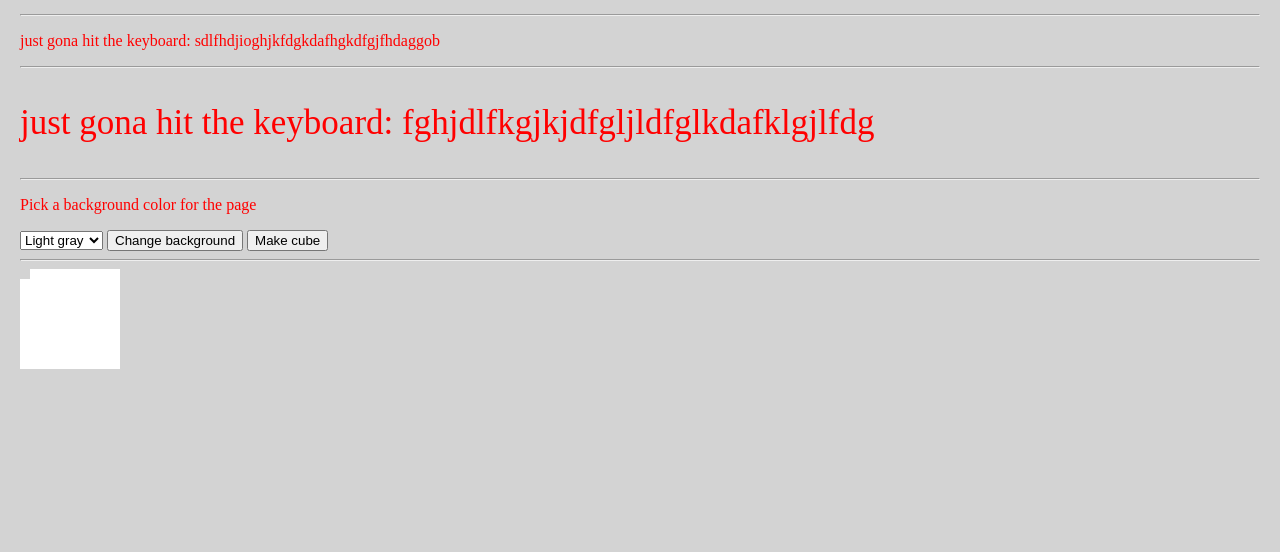
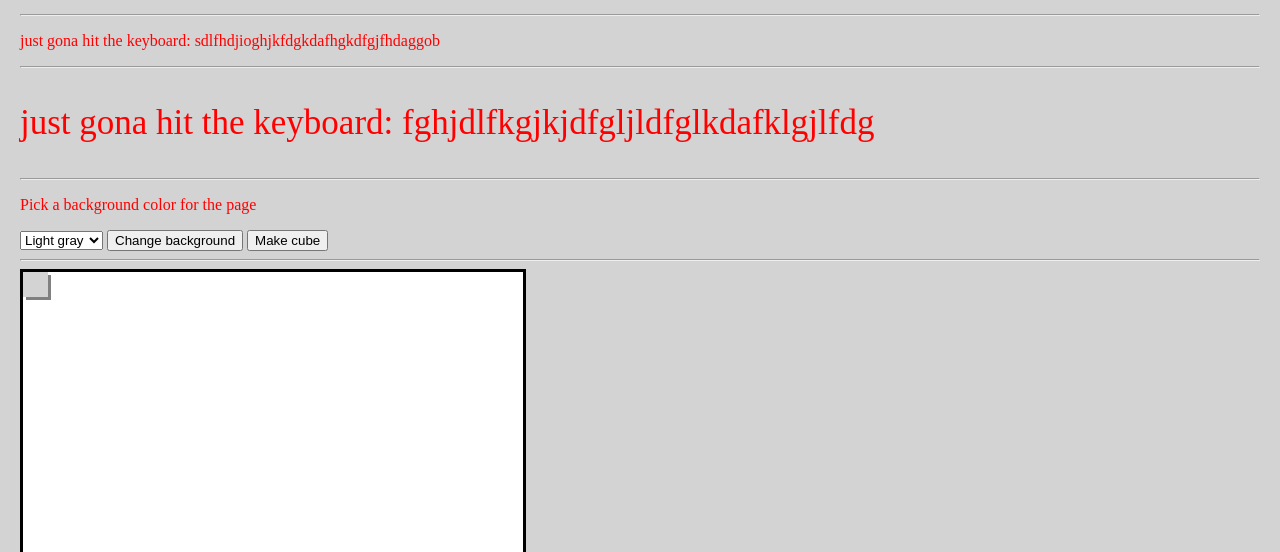
Before and after one commit to UlfBengtsson/JavaScript-Demo, a plain HTML site: page index.html in a window 1280 px wide. Both pictures are taken after a click on the button "Make cube". Shown: the part 248-800 px from the top of the page. Drawn offline with Linux system fonts and the light colour scheme.

Commit message:
adjusted some css to give a better cube feeling

```diff
--- a/index.html
+++ b/index.html
@@ -36,10 +36,7 @@
 
         <hr />
 
-        <div
-            id="cubeHolder"
-            style="background-color: white; height: 100px; width: 100px"
-        ></div>
+        <div id="cubeHolder"></div>
 
         <script>
             document.body.style.margin = "20px";
--- a/site.css
+++ b/site.css
@@ -1,4 +1,13 @@
+#cubeHolder {
+    background-color: white;
+    height: 500px;
+    width: 500px;
+    border: 3px solid black;
+}
+
 .cube {
-    width: 10px;
-    height: 10px;
+    width: 25px;
+    height: 25px;
+    box-shadow: 3px 3px gray;
+    float: left;
 }
```
